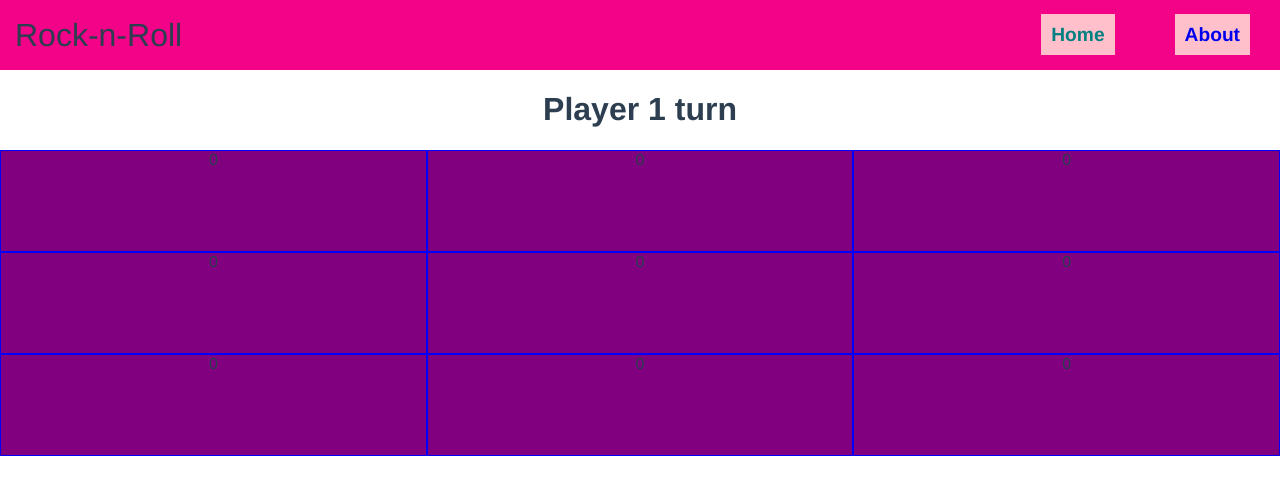
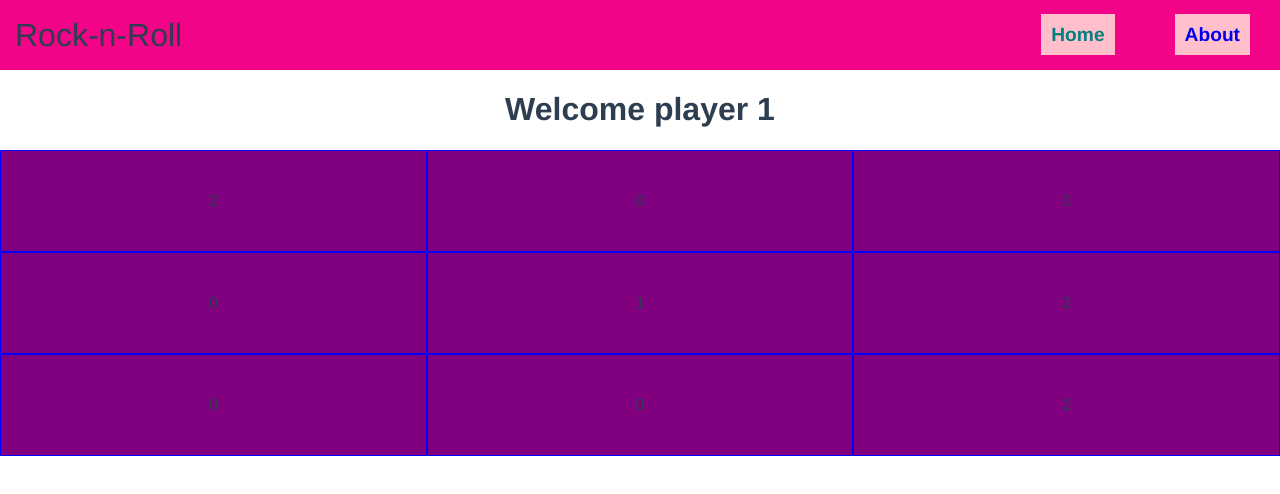
Before and after one commit to smartmonkey007/100Days, a Vue app in the folder projects/rock-n-roll/: page /#/ in a window 1280 px wide. Shown: the top 494 px of the page. Built offline with nearby package versions, Linux system fonts and the light colour scheme.

Commit message:
add jumbotron to game

```diff
--- a/projects/rock-n-roll/src/components/Game.vue
+++ b/projects/rock-n-roll/src/components/Game.vue
@@ -1,22 +1,35 @@
 <template>
   <div>
-    <h1>Player 1 turn</h1>
-    <Board :squares="Array(9).fill(0)"></Board>
+    <jumbotron v-bind:message="'Welcome player 1'"></jumbotron>
+    <Board :squares="board"></Board>
   </div>
 </template>
 
 <script lang="ts">
 
 import { Vue, Component } from 'vue-property-decorator';
+import jumbotron from './jumbotron.vue';
 import Board from './Board.vue';
 
 @Component({
   name: 'game',
   components: {
     Board,
+    jumbotron,
   }
 })
-export default class Game extends Vue { }
+export default class Game extends Vue {
+  board = [];
+
+  constructor () {
+    super();
+    this.board = Array(9).fill(0);
+    for (let index = 0; index < Math.random() * 10; index++) {
+      console.log('loopin');
+      this.board[parseInt(`${Math.random() * 9}`)] = parseInt(`${Math.random() * 2 + 1}`);
+    }
+  }
+}
 
 </script>
 
--- a/projects/rock-n-roll/src/components/Square.vue
+++ b/projects/rock-n-roll/src/components/Square.vue
@@ -1,5 +1,7 @@
 <template>
-  <div v-on:click="() => selectSquare()" class="square">{{value}}</div>
+  <div class="square">
+    <span v-on:click="() => selectSquare()">{{value}}</span>
+  </div>
 </template>
 
 <script lang="ts">
@@ -17,9 +19,12 @@ export default class Square extends Vue {
 
 <style lang="scss">
 .square {
+  display: flex;
   min-width: 100px;
   min-height: 100px;
   border: 1px solid blue;
   background-color: purple;
+  justify-content: center;
+  align-items: center;
 }
 </style>
--- /dev/null
+++ b/projects/rock-n-roll/src/components/jumbotron.vue
@@ -0,0 +1,15 @@
+<template>
+  <h1>{{message}}</h1>
+</template>
+
+<script lang="ts">
+import { Prop, Vue, Component } from 'vue-property-decorator';
+
+@Component({
+  name: 'jumbotron'
+})
+export default class Jumbotron extends Vue {
+    @Prop() message?: string;
+}
+
+</script>
```
